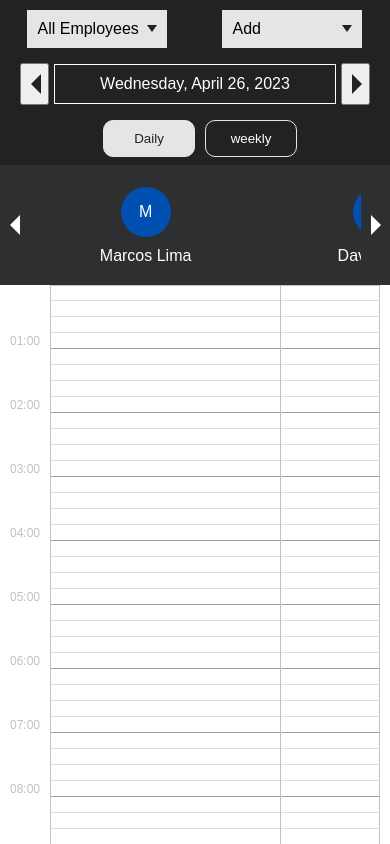
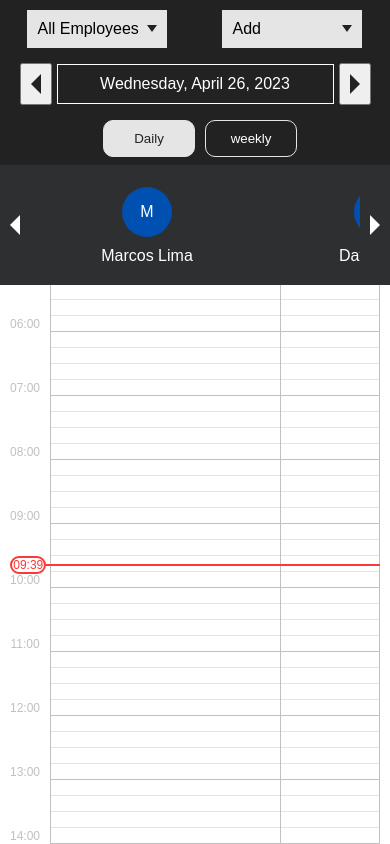
Before and after one commit to DavidMeseha/employee_timeline_system, a Next.js app: page / in a window 390 px wide. Built offline with nearby package versions, Linux system fonts and the light colour scheme.

Commit message:
fix mobile view

```diff
--- a/src/components/Blocked.js
+++ b/src/components/Blocked.js
@@ -9,8 +9,8 @@ const Blocked = ({ startDate, endDate, comment }) => {
     let endMinutes = endDate.getMinutes()
     let endTotalMinutes = (endHours * 60) + endMinutes
 
-    let blockStart = startTotalMinutes + ((startTotalMinutes / 15) * 0.8) - 1
-    let blockEnd = (endTotalMinutes - startTotalMinutes) + (((endTotalMinutes - startTotalMinutes) / 15) * 0.8)
+    let blockStart = startTotalMinutes + (startTotalMinutes / 15) - 1
+    let blockEnd = (endTotalMinutes - startTotalMinutes) + ((endTotalMinutes - startTotalMinutes) / 15)
 
     return (
         <>
--- a/src/components/TimeLines.js
+++ b/src/components/TimeLines.js
@@ -17,8 +17,8 @@ const TimeLines = ({ liveIndicator }) => { //bool
             setLiveTime(date.toLocaleTimeString('en', { hour: '2-digit', minute: '2-digit', hour12: false })) //01:01 || 15:05 || 10:25
 
             //                                                      for every 15min
-            //                      one pixel per minute V     V Line Hight per section V    V middle of the indecator
-            liveTimeRef.current.style.top = `${totalMinutes + ((totalMinutes / 15) * 0.8) - 10}px`
+            //                 one pixel per minute-V         V-Line Hight per section V-middle of the indecator
+            liveTimeRef.current.style.top = `${totalMinutes + ((totalMinutes / 15)) - 10}px`
         }
 
         liveTimeTick()
@@ -60,8 +60,9 @@ const TimeLines = ({ liveIndicator }) => { //bool
         return (
             <div key={value} className="time-stamp">
                 <div className="hour">{isFullHour && time}</div>
-                <div className="line" style={{ borderBottom: `1px solid ${isFullHour ? '#9f9f9f' : '#dfdfdf'}` }}>
+                <div className="line">
                     <div className="line-time">{time}</div>
+                    <div style={{ height: 1, backgroundColor: `${isFullHour ? '#c1c1c1' : '#e5e5e5'}` }}></div>
                 </div>
             </div >
         )
--- a/src/pages/_app.js
+++ b/src/pages/_app.js
@@ -7,10 +7,12 @@ import { EmployeesProvider } from '@/context/EmployeesProvider'
 
 export default function App({ Component, pageProps }) {
   return (
-    <EmployeesProvider>
-      <DisplayManagerProvider>
-        <Component {...pageProps} />
-      </DisplayManagerProvider>
-    </EmployeesProvider >
+    <>
+      <EmployeesProvider>
+        <DisplayManagerProvider>
+          <Component {...pageProps} />
+        </DisplayManagerProvider>
+      </EmployeesProvider >
+    </>
   )
 }
--- a/src/pages/index.js
+++ b/src/pages/index.js
@@ -1,9 +1,13 @@
 import OptionsBar from "@/layouts/OptionsBar"
 import TimeLineDisplay from "@/layouts/TimeLineDisplay"
+import Head from "next/head"
 
 export default function Home() {
   return (
     <>
+      <Head>
+        <meta name="viewport" content="width=device-width, initial-scale=1" />
+      </Head>
       <nav>
         <OptionsBar />
       </nav>
--- a/src/styles/dailytimeline.css
+++ b/src/styles/dailytimeline.css
@@ -67,7 +67,7 @@
 }
 
 .appointments-table {
-    height: 1518px;
+    height: 1535px;
 }
 
 .appointments-table tr td {
--- a/src/styles/globals.css
+++ b/src/styles/globals.css
@@ -39,7 +39,6 @@
   -webkit-user-select: none;
   padding: 0;
   margin: 0;
-  overflow: hidden;
 }
 
 html,
@@ -47,7 +46,7 @@ body {
   font-family: Arial, Helvetica, sans-serif;
   max-width: 100vw;
   max-height: 100vh;
-  overflow: auto;
+  overflow: hidden;
 }
 
 nav {
```
